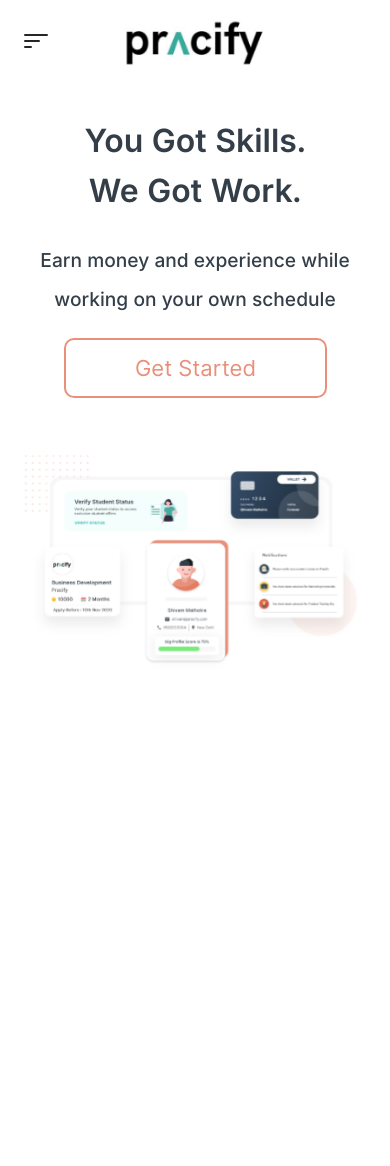
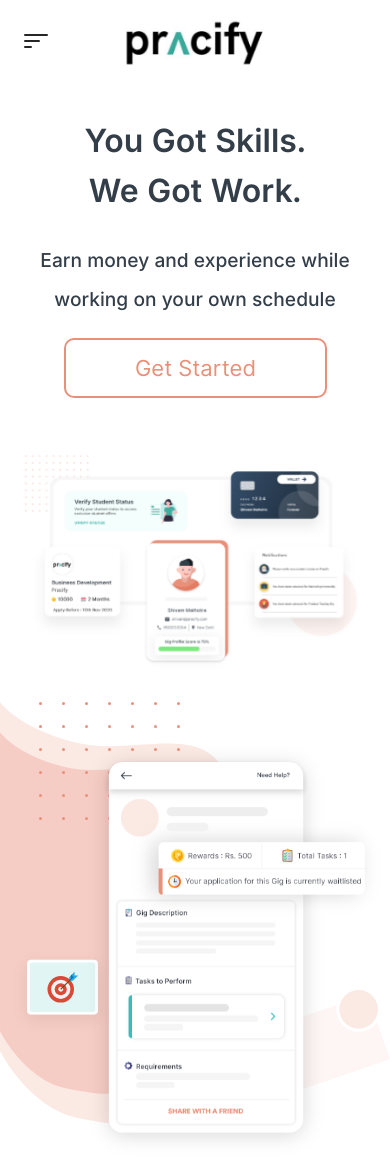
Before and after one commit to SaiAshish9/ZeplinWork, a React (Create React App) app: page / in a window 390 px wide. Before the commit the page ends 928 px from the top, so only its background shows below. Built offline with nearby package versions, Linux system fonts and the light colour scheme; a web font is replaced by a local one.

Commit message:
added mobilegrid

```diff
--- /dev/null
+++ b/src/components/mobile/Tasks/index.js
@@ -0,0 +1,71 @@
+import React from 'react'
+import MobileBg from "../../../assets/test/mobileBg.svg";
+import Mobile from "../../../assets/test/mobile.png";
+import MobileGrid from "../../../assets/test/mobileGrid.svg";
+import MobileInclinedBg from "../../../assets/test/mobileInclinedBg.svg";
+import ArrowBow from "../../../test/arrowTarget.svg";
+
+const Tasks = () => {
+    return (
+      <React.Fragment>
+        <div style={{marginBottom:'10vh'}}>
+          <img
+            src={MobileBg}
+            style={{
+              width: "70%",
+              position: "relative",
+              zIndex: 2,
+            }}
+            alt="bg"
+          />
+          <img
+            src={Mobile}
+            alt="grid"
+            style={{
+              position: "absolute",
+              left: "20%",
+              width: "80%",
+              marginTop: "2rem",
+              zIndex: 3,
+            }}
+          />
+          <img
+            src={MobileGrid}
+            alt="grid"
+            style={{
+              position: "absolute",
+              left: "10vw",
+              zIndex: 1,
+            }}
+          />
+          <img
+            src={MobileInclinedBg}
+            alt="grid"
+            style={{
+              position: "absolute",
+              left: "40%",
+              zIndex: -1,
+              marginTop: "18rem",
+              width: "60%",
+              //   bottom: "12rem",
+            }}
+          />
+          <img
+            data-aos="slide-right"
+            data-aos-offset="100"
+            style={{
+            position: "absolute",
+            zIndex:2,
+            left: "1%",
+            marginTop:"15rem",
+            width:"30%"
+             }}
+             src={ArrowBow}
+             alt="arrow"
+          />
+        </div>
+      </React.Fragment>
+    );
+}
+
+export default Tasks
--- a/src/containers/mobile/index.js
+++ b/src/containers/mobile/index.js
@@ -1,6 +1,7 @@
 import React,{Fragment,Suspense, lazy} from 'react'
 const GetStarted =lazy(() =>import('../../components/mobile/GetStarted'))
 const Navbar =lazy(() =>import("../../components/mobile/Navbar"))
+const Tasks=lazy(()=>import("../../components/mobile/Tasks"))
 
 const Mobile= () => {
     return (
@@ -8,6 +9,7 @@
         <Fragment>
             <Navbar />
             <GetStarted/>
+            <Tasks/>
         </Fragment>
       </Suspense>
     );
```
